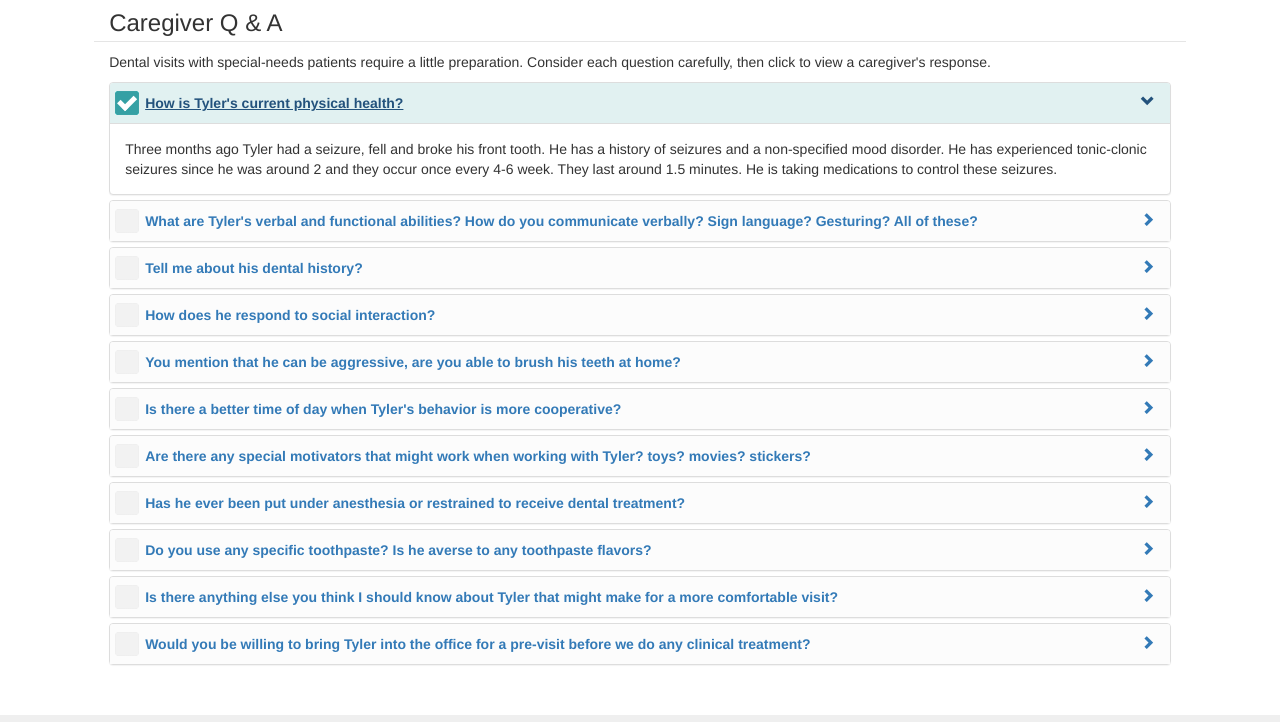
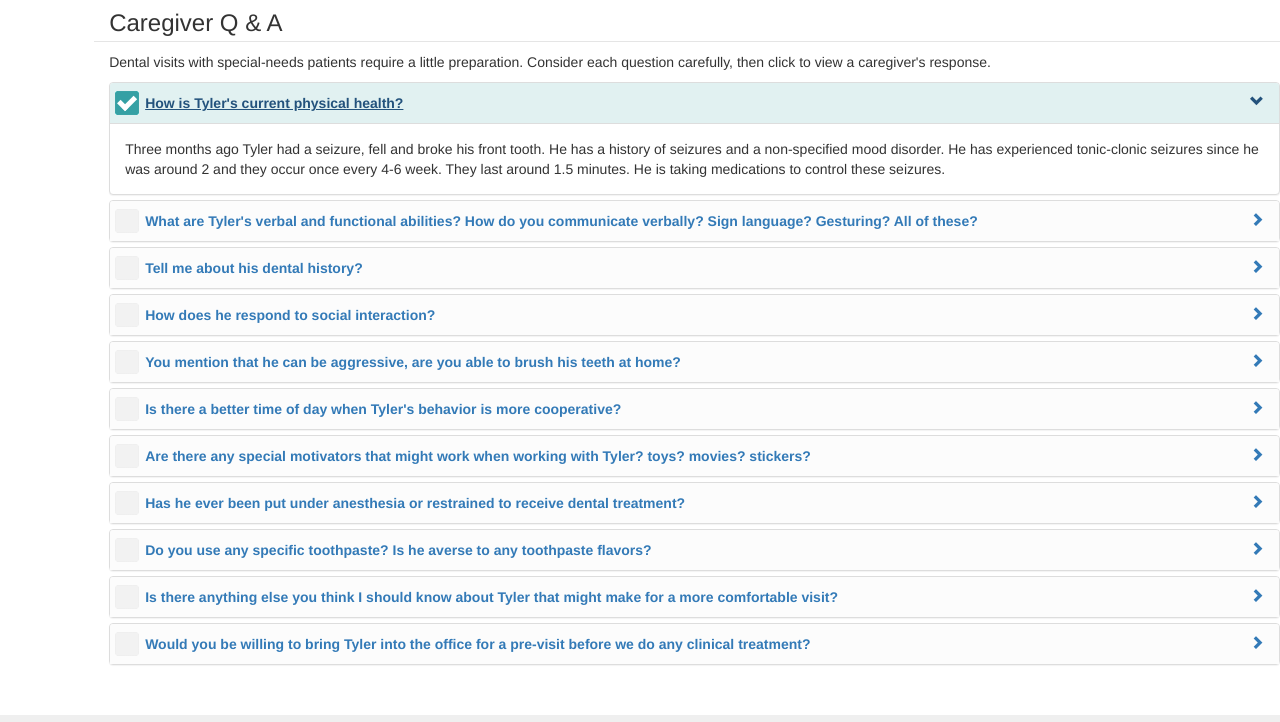
Before and after one commit to ccnmtl/specialneedsvisit-pack, a website built with webpack: page index.html in a window 1280 px wide. Both pictures are taken after a click on the button "How is Tyler's current physical health?". Shown: the top 722 px of the page. Built offline with nearby package versions, Linux system fonts and the light colour scheme.

Commit message:
production packaging - include dist files
* .npmignore overrides .gitignore
* .css image references need to be relative
* consistent Makefile
* update version

```diff
--- a/index.html
+++ b/index.html
@@ -6,7 +6,7 @@
     </head>
     <body>
         <div class="row specialneedsvisit" style="display: none">
-            <div class="col-md-offset-1 col-md-10">
+            <div class="col-md-offset-1 col-md-11">
                 <div class="row titlebar">
                     <div class="col-md-5">
                         <h3 class="interactive-module-title">Caregiver Q &amp; A</h3>
--- a/package.json
+++ b/package.json
@@ -1,6 +1,6 @@
 {
   "name": "specialneedsvisit-pack",
-  "version": "0.1.1",
+  "version": "0.1.2",
   "description": "Interactive to prepare for a dental visit with a special needs patient",
   "main": "src/index.js",
   "scripts": {
--- a/static/css/specialneedsvisit.css
+++ b/static/css/specialneedsvisit.css
@@ -8,7 +8,7 @@
 }
 
 .specialneedsvisit .panel-group .panel-heading {
-    background: #fcfcfc url('/static/img/visited-unchecked.png') 5px center no-repeat;
+    background: #fcfcfc url('../img/visited-unchecked.png') 5px center no-repeat;
     font-weight: bold;
 }
 
@@ -17,7 +17,7 @@
 }
 
 .specialneedsvisit .panel-group .panel-heading.visited {
-    background: #e1f1f1 url('/static/img/visited-checked.png') 5px center no-repeat;
+    background: #e1f1f1 url('../img/visited-checked.png') 5px center no-repeat;
 }
 
 @media print {
```
Also changed, not shown: 2 other files.
